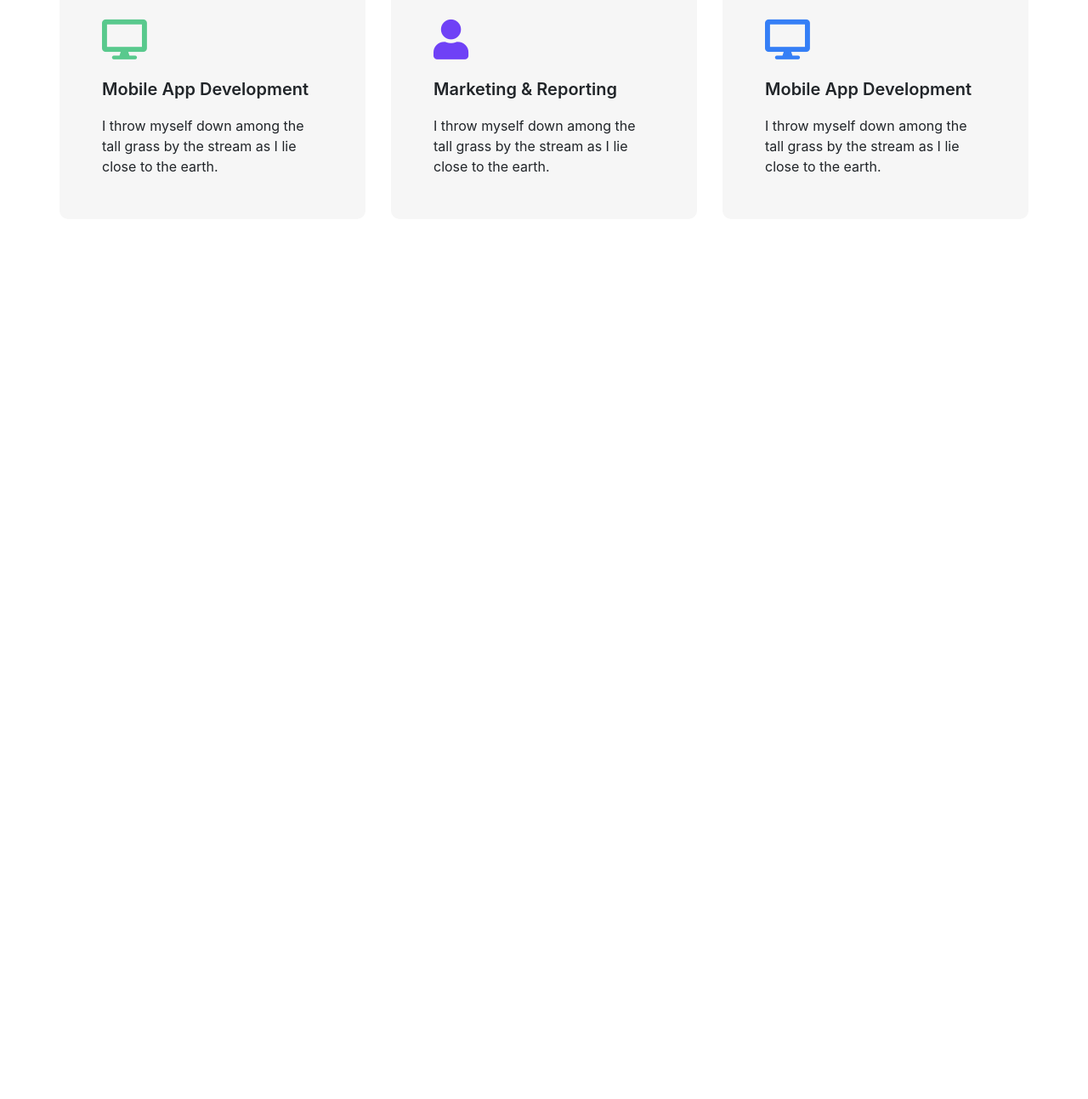
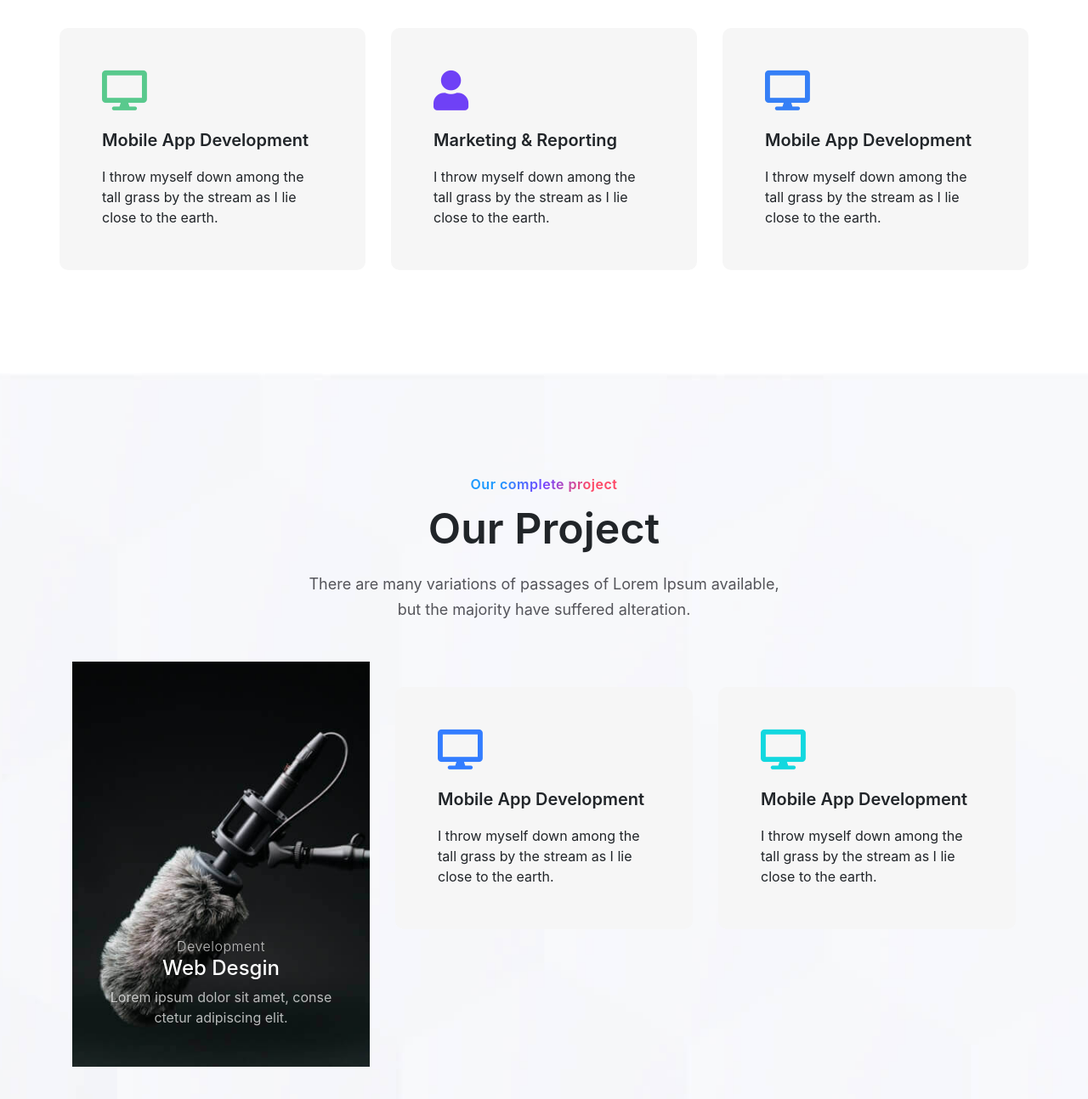
Before and after one commit to LuanPham21/BC25_Rainbowit, a plain HTML site: page index.html in a window 1280 px wide. Shown: the part 1497-2791 px from the top of the page at 85% size. Before the commit the page ends 1875 px from the top, so only its background shows below. Drawn offline with nearby package versions, Linux system fonts and the light colour scheme.

Commit message:
add  project

```diff
--- a/index.html
+++ b/index.html
@@ -278,6 +278,63 @@
         </div>
       </div>
     </section>
+
+    <!-- project -->
+    <section id="project">
+      <div class="container">
+        <div class="project__title col-lg-12">
+          <span>Our complete project</span>
+          <h2>Our Project</h2>
+          <p>
+            There are many variations of passages of Lorem Ipsum available,<br />
+            but the majority have suffered alteration.
+          </p>
+        </div>
+        <div class="project__content">
+          <div class="row">
+            <div class="col-lg-4 col-md-6 col-sm-6 col-12">
+              <div class="row__item">
+                <div class="project__img">
+                  <a href="#"><img src="./img/portfolio-4.jpg" alt="" /></a>
+                </div>
+                <div class="project__inner">
+                  <div class="project__heading">
+                    <a href="#">Development</a>
+                    <h4>Web Desgin</h4>
+                  </div>
+                  <div class="project__hover">
+                    <p>
+                      Lorem ipsum dolor sit amet, conse ctetur adipiscing elit.
+                    </p>
+                  </div>
+                </div>
+                <div></div>
+              </div>
+            </div>
+            <div class="col-lg-4 col-md-6 col-sm-6 col-12 row__item">
+              <div class="card">
+                <i class="fas fa-desktop"></i>
+                <h3>Mobile App Development</h3>
+                <p>
+                  I throw myself down among the tall grass by the stream as I
+                  lie close to the earth.
+                </p>
+              </div>
+            </div>
+            <div class="col-lg-4 col-md-6 col-sm-6 col-12 row__item">
+              <div class="card">
+                <i class="fas fa-desktop"></i>
+                <h3>Mobile App Development</h3>
+                <p>
+                  I throw myself down among the tall grass by the stream as I
+                  lie close to the earth.
+                </p>
+              </div>
+            </div>
+          </div>
+        </div>
+      </div>
+    </section>
     <!-- Optional JavaScript -->
     <!-- jQuery first, then Popper.js, then Bootstrap JS -->
     <!-- jquery -->
--- a/style/style.css
+++ b/style/style.css
@@ -207,7 +207,7 @@ header .navbar a img{
     font-size: 18px;
     line-height: 30px;
 }
-.row__item{
+.service__content .row__item{
     padding: 0 15px;
 }
 .card:hover{
@@ -252,3 +252,70 @@ header .navbar a img{
 .card p{
     margin: 0;
 }
+
+/* project */
+#project{
+    padding: 120px 0;
+    background-image:url(../img/bg-image-3.jpg);
+    background-position: center center;
+    background-repeat: no-repeat;
+    background-size: cover;
+}
+.project__title{
+     text-align: center;
+}
+.project__title span{
+    font-weight: 600;
+    letter-spacing: 0.5px;
+    line-height: 18px;
+    font-size: 16px;
+    margin-bottom: 12px;
+    background: linear-gradient(120deg, #1C99FE 20.69%, #7644FF 50.19%,#FD4766 79.69%);
+    -webkit-background-clip: text;
+    -webkit-text-fill-color: transparent;
+    display: inline-block;
+}
+.project__title h2{
+    font-size: 50px;
+    font-weight: 600;
+    line-height: 62px;
+    margin-bottom: 20px;
+}
+.project__title p{
+    color: #1d1d24bf;
+    font-size: 18px;
+    line-height: 30px;
+}
+.row__item{
+    margin-top: 30px;
+    position: relative;
+}
+.project__img a img{
+    width: 100%;
+}
+.project__inner{
+    position: absolute;
+    bottom: 0;
+    left: 50%;
+    padding: 30px 30px;
+    z-index: 2;
+    width: 100%;
+    transform: translateX(-50%);
+}
+.project__inner{
+    text-align: center;
+}
+.project__inner .project__heading a{
+    color: #ffffff;
+    opacity: 0.7;
+    font-size: 16px;
+    font-weight: 300;
+    letter-spacing: 0.5px;
+}
+.project__inner .project__heading h4{
+    color: #ffffff;
+}
+.project__inner .project__hover p{
+    color: #ffffff;
+    opacity: 0.7;
+}
```
